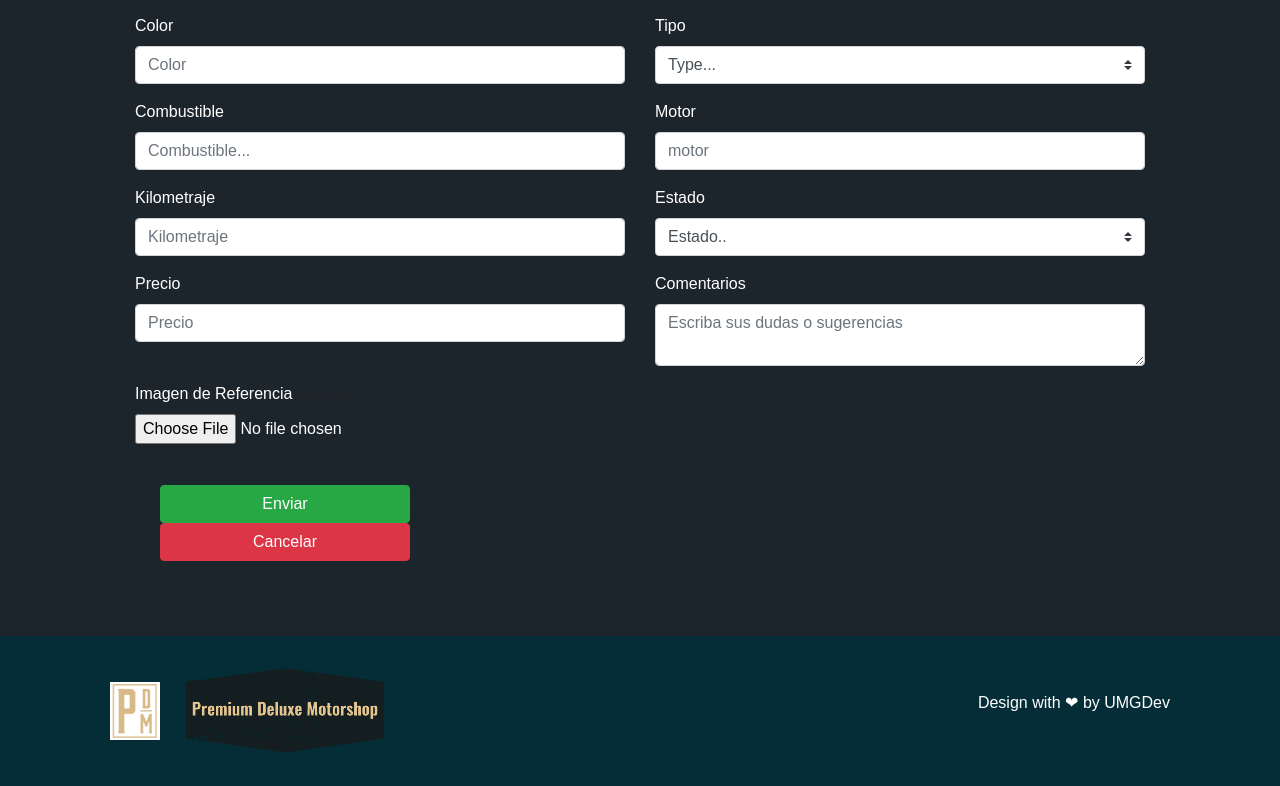
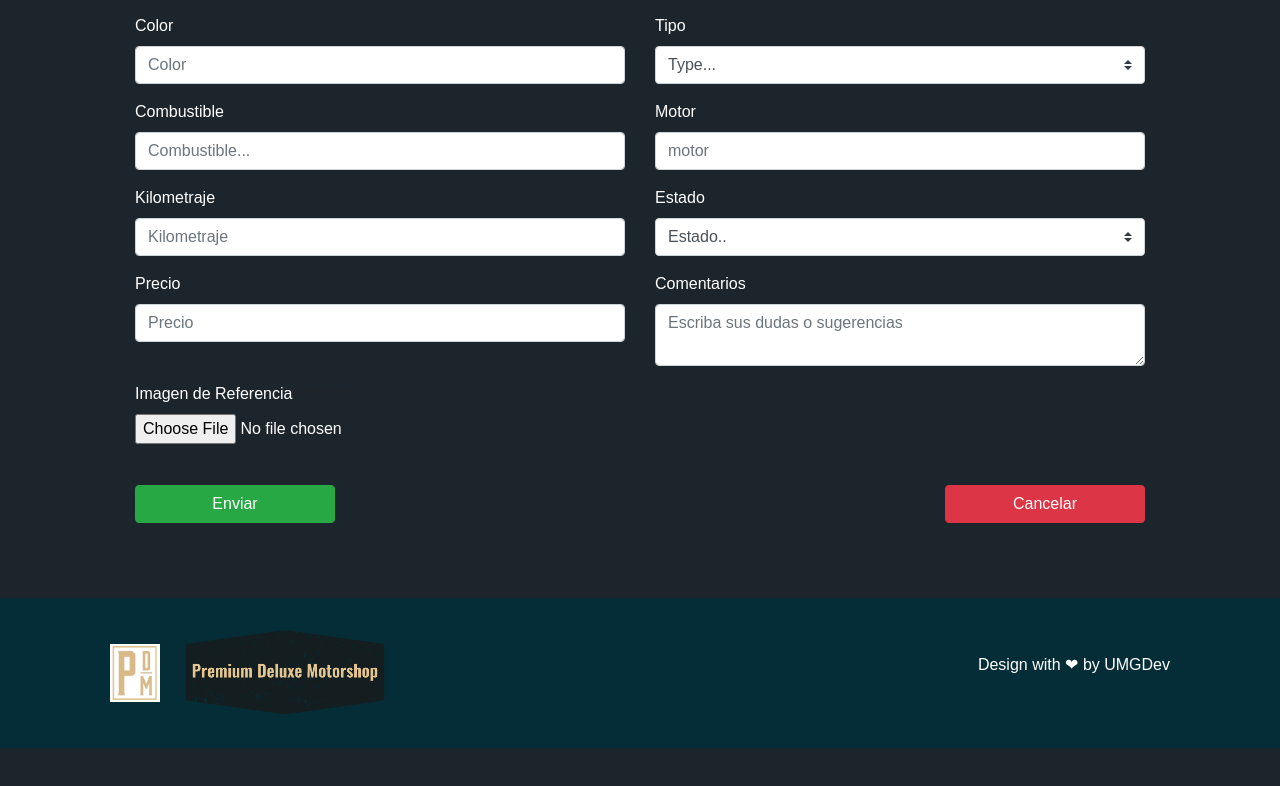
Before and after one commit to J0seRivera/web-dev, a React (Create React App) app: page /insert in a window 1280 px wide. Shown: the part 459-1245 px from the top of the page. After the commit the page ends 1207 px from the top, so only its background shows below. Built offline with nearby package versions, Linux system fonts and the light colour scheme.

Commit message:
style: styles of InsertCar
files created InsertCar.scss

```diff
--- a/src/assets/styles/components/AboutUs.scss
+++ b/src/assets/styles/components/AboutUs.scss
@@ -7,17 +7,3 @@
   text-align: center;
   margin: 25px;
 }
-
-.tiform{
-  color: white;
-}
-
-.botonf{
-  width: 250px;
-  align-content: center;
-}
-
-.centro{
-  width: 100%;
-  text-align: center;
-}
--- /dev/null
+++ b/src/assets/styles/components/InsertCar.scss
@@ -0,0 +1,23 @@
+.tiform{
+  color: white;
+}
+
+.section__insert-button {
+  padding: 25px 0;
+}
+
+.botonf{
+  width: 100%;
+  display: flex;
+  justify-content: space-between;
+}
+
+.botonf > button{
+  width: 200px;
+  margin: 0;
+}
+
+.centro{
+  width: 100%;
+  text-align: center;
+}
--- a/src/containers/InsertCar.jsx
+++ b/src/containers/InsertCar.jsx
@@ -1,10 +1,10 @@
 import React from 'react';
 import Header from '../components/Header';
 import Footer from '../components/Footer';
-
+import '../assets/styles/components/InsertCar.scss'
 const InsertCar = () => (
     <>
-    <Header/>
+        <Header />
         <h1 className="Contact__title" align="center">Ingreso de nuevos Automóviles</h1>
 
         <div className="container" >
@@ -15,14 +15,14 @@ const InsertCar = () => (
                         <div className="col-md-6">
                             <div className="form-group">
                                 <label className="tiform">Status</label>
-            <input type="text" class="form-control" placeholder="state"/>
+                                <input type="text" class="form-control" placeholder="state" />
                             </div>
                         </div>
 
                         <div className="col-md-6">
                             <div className="form-group">
                                 <label className="tiform">Modelo del Vehículo</label>
-            <input type="text" class="form-control" placeholder="Modelo..."/>
+                                <input type="text" class="form-control" placeholder="Modelo..." />
                             </div>
                         </div>
 
@@ -44,14 +44,14 @@ const InsertCar = () => (
                         <div className="col-md-6">
                             <div className="form-group">
                                 <label className="tiform">Año</label>
-            <input type="text" class="form-control" placeholder="Año"/>
+                                <input type="text" class="form-control" placeholder="Año" />
                             </div>
                         </div>
 
                         <div className="col-md-6">
                             <div className="form-group">
                                 <label className="tiform">Color</label>
-            <input type="text" class="form-control" placeholder="Color"/>
+                                <input type="text" class="form-control" placeholder="Color" />
                             </div>
                         </div>
 
@@ -73,21 +73,21 @@ const InsertCar = () => (
                         <div className="col-md-6">
                             <div className="form-group">
                                 <label className="tiform">Combustible</label>
-            <input type="text" class="form-control" placeholder="Combustible..."/>
+                                <input type="text" class="form-control" placeholder="Combustible..." />
                             </div>
                         </div>
 
                         <div className="col-md-6">
                             <div className="form-group">
                                 <label className="tiform">Motor</label>
-            <input type="text" class="form-control" placeholder="motor"/>
+                                <input type="text" class="form-control" placeholder="motor" />
                             </div>
                         </div>
 
                         <div className="col-md-6">
                             <div className="form-group">
                                 <label className="tiform">Kilometraje</label>
-            <input type="text" class="form-control" placeholder="Kilometraje"/>
+                                <input type="text" class="form-control" placeholder="Kilometraje" />
                             </div>
                         </div>
 
@@ -108,7 +108,7 @@ const InsertCar = () => (
                         <div className="col-md-6">
                             <div className="form-group">
                                 <label className="tiform">Precio</label>
-                <input type="text" class="form-control" placeholder="Precio"/>
+                                <input type="text" class="form-control" placeholder="Precio" />
                             </div>
                         </div>
 
@@ -123,12 +123,12 @@ const InsertCar = () => (
                             <div className="form-group">
                                 <label className="tiform">Imagen de Referencia</label>
                                 <label for="exampleInputFile">File input</label>
-                  <input type="file" id="exampleInputFile" className="tiform"/>
+                                <input type="file" id="exampleInputFile" className="tiform" />
                             </div>
                         </div>
                     </div>
 
-        <section className="main__filter-button">
+                    <section className="section__insert-button">
                         <div className="botonf">
                             <button type="button" className="btn btn-success pull-right">Enviar</button>
                             <button type="button" className="btn btn-danger ">Cancelar</button>
@@ -138,7 +138,7 @@ const InsertCar = () => (
                 </form>
             </div>
         </div>
-    <Footer/>
+        <Footer />
     </>
 );
 
```
Lines whose indentation alone changed are shown as unchanged.
